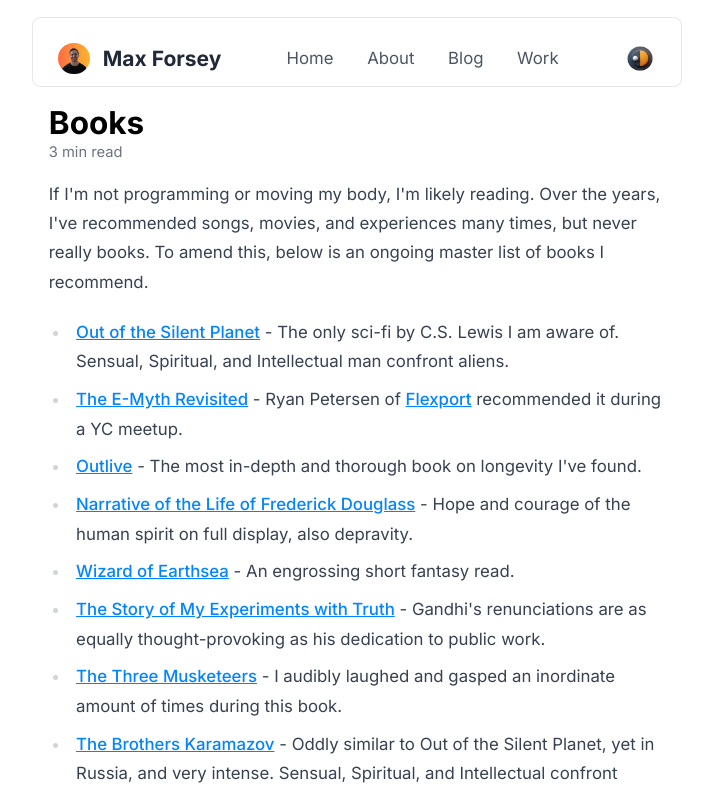
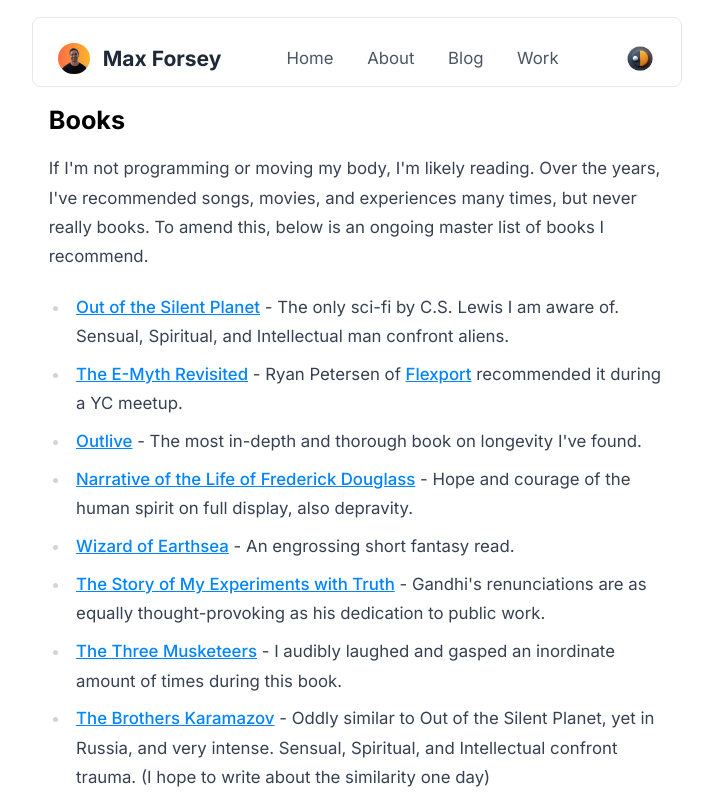
Before and after one commit to max4c/m4c2, a Next.js app: page /blog/books in a window 1280 px wide. Shown: the top 792 px of the page, without its empty margins (283-996 px from the left). Built offline with nearby package versions, Linux system fonts and the light colour scheme.

Commit message:
adjust title size

```diff
--- a/src/app/about/page.tsx
+++ b/src/app/about/page.tsx
@@ -19,7 +19,7 @@ export default function About() {
 
   return (
     <div className="content-wrapper">
-      <h1 className="text-3xl font-bold mb-4">About</h1>
+      <h1 className="text-2xl font-bold mb-4">About</h1>
 
       <p className="mb-4">
         Explore these ongoing pages to get a sense of who I am and what I value.
--- a/src/app/blog/[slug]/page.tsx
+++ b/src/app/blog/[slug]/page.tsx
@@ -35,10 +35,10 @@ export default async function BlogPost({ params }: { params: { slug: string } })
   return (
     <>
       <div className="mb-4">
-        <h1 className="text-3xl font-bold">{title}</h1>
+        <h1 className="text-2xl font-bold">{title}</h1>
         <p className="text-sm text-gray-500">
           {formattedDate && location ? `${formattedDate}, ${location} • ` : ''}
-          {readTime} min read
+          {data.type !== 'ongoing' && (formattedDate && location ? ` ${readTime} min read` : `${readTime} min read`)}
         </p>
       </div>
       <MDXContent>
--- a/src/app/blog/page.tsx
+++ b/src/app/blog/page.tsx
@@ -72,7 +72,7 @@ export default function BlogPage() {
 
   return (
      <div className="w-full">
-      <h1 className="text-3xl font-bold mb-2">Blog Posts</h1>
+      <h1 className="text-2xl font-bold mb-2">Blog Posts</h1>
       <p className="mb-4">I tend to write about machine learning, longevity, philosophy, and productivity</p>
       <BlogContent blogPosts={groupedBlogPosts} />
     </div>
--- a/src/app/page.tsx
+++ b/src/app/page.tsx
@@ -4,7 +4,7 @@ import SocialIcons from '@/components/SocialIcons';
 export default function Home() {
   return (
     <div className="content-wrapper">
-      <h1 className="text-3xl font-bold mb-2">Undergrad AI Researcher</h1>
+    <h1 className="text-2xl font-bold mb-2">Undergrad AI Researcher</h1>
       <p className="mb-4">
         Hey! I&apos;m a junior at Brigham Young University studying computer science
         with an emphasis in machine learning.
--- a/src/app/work/page.tsx
+++ b/src/app/work/page.tsx
@@ -1,7 +1,7 @@
 export default function Work() {
   return (
     <div className="content-wrapper">
-      <h1 className="text-3xl font-bold mb-2">Work Experience</h1>
+      <h1 className="text-2xl font-bold mb-2">Work Experience</h1>
       <p className="mb-4">For my career, I follow the advice of Charlie Munger:</p>
       <p className="mb-4">&quot;You want to deliver to the world what you would buy if you were on the other end.&quot;</p>
 
@@ -28,7 +28,7 @@ export default function Work() {
         </li>
       </ul>
 
-      <h2 className="text-3xl font-semibold mt-6 mb-2">Projects</h2>
+      <h2 className="text-2xl font-semibold mt-6 mb-2">Projects</h2>
       <ul className="list-disc pl-5 mb-6">
         <li><a href="https://github.com/max4c/m4c2" className="hover:text-[#e97319] work-link">maxforsey.com</a> (Ongoing): This website has become so much fun to work on and to experiment with design principles. It&apos;s also how I learned next.js and tailwind CSS!</li>
       </ul>
@@ -37,7 +37,7 @@ export default function Work() {
         It also won <a href="https://www.linkedin.com/posts/max-forsey_byu-acm-yhack-activity-7173389362913533952-YpAS?utm_source=share&utm_medium=member_desktop" className="hover:text-[#e97319] work-link">Best 1 Person Team</a> at BYU&apos;s YHack hackathon.</li>
       </ul>
 
-      <h2 className="text-3xl font-semibold mt-6 mb-2">Skills</h2>
+      <h2 className="text-2xl font-semibold mt-6 mb-2">Skills</h2>
       <ul className="list-disc pl-5 mb-6 space-y-2">
         <li>Languages: Python, Java, Node.js, C++, JavaScript, CSS, HTML</li>
         <li>Databases: MySQL, NoSQL, Firebase</li>
```
